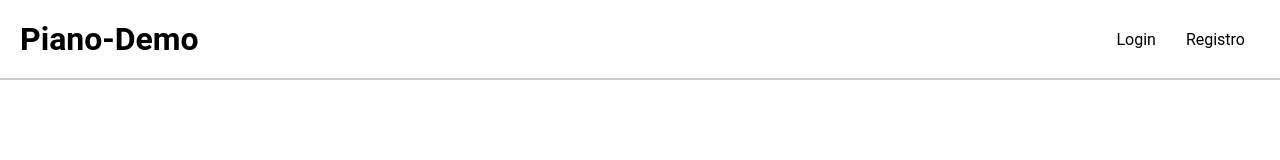
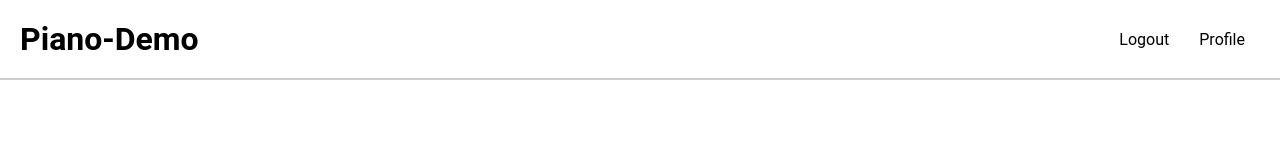
Before and after one commit to cocotopia/demo-piano, a React (Create React App) app: page / in a window 1280 px wide. Shown: the top 160 px of the page. Built offline with nearby package versions, Linux system fonts and the light colour scheme.

Commit message:
update: funcio

```diff
--- a/src/components/header/Header.jsx
+++ b/src/components/header/Header.jsx
@@ -119,7 +119,7 @@ const Header = () => {
           <h1>Piano-Demo</h1>
         </div>
         <div className="nav-right">
-          {isLoggedIn ? (
+          {!isLoggedIn ? (
             <>
               <a className="btn btn-primary" onClick={PianoLogout}>
                 Logout
```
Also changed, not shown: 7 other files (tests, documents, lock files or other folders).
